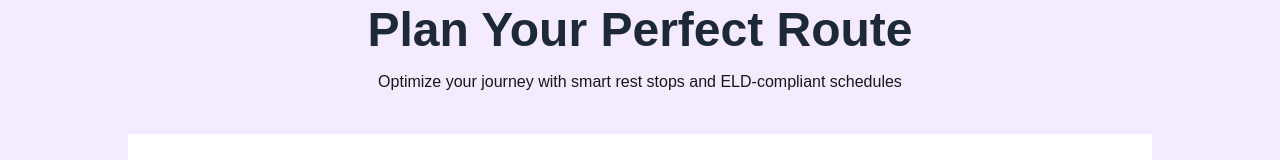
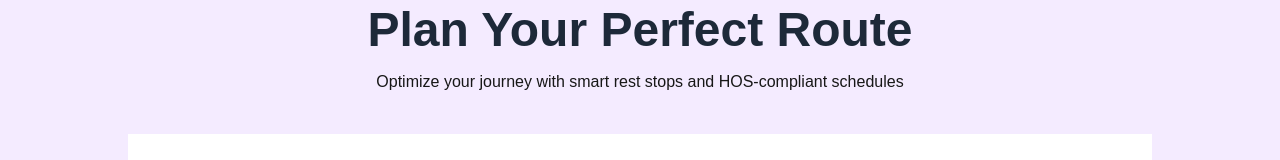
Before and after one commit to devolami/trip-planner, a Next.js app: page / in a window 1280 px wide. Shown: the part 131-291 px from the top of the page. Built offline with nearby package versions, Linux system fonts and the light colour scheme; no server answers; what @mapbox/mapbox-sdk would draw is missing.

Commit message:
chore: complete frontend design

```diff
--- a/client/form/Form.tsx
+++ b/client/form/Form.tsx
@@ -23,7 +23,7 @@ export function TripForm() {
           Plan Your Perfect Route
         </h1>
         <p className="my-3 md:my-4">
-          Optimize your journey with smart rest stops and ELD-compliant
+          Optimize your journey with smart rest stops and HOS-compliant
           schedules
         </p>
       </div>
```
